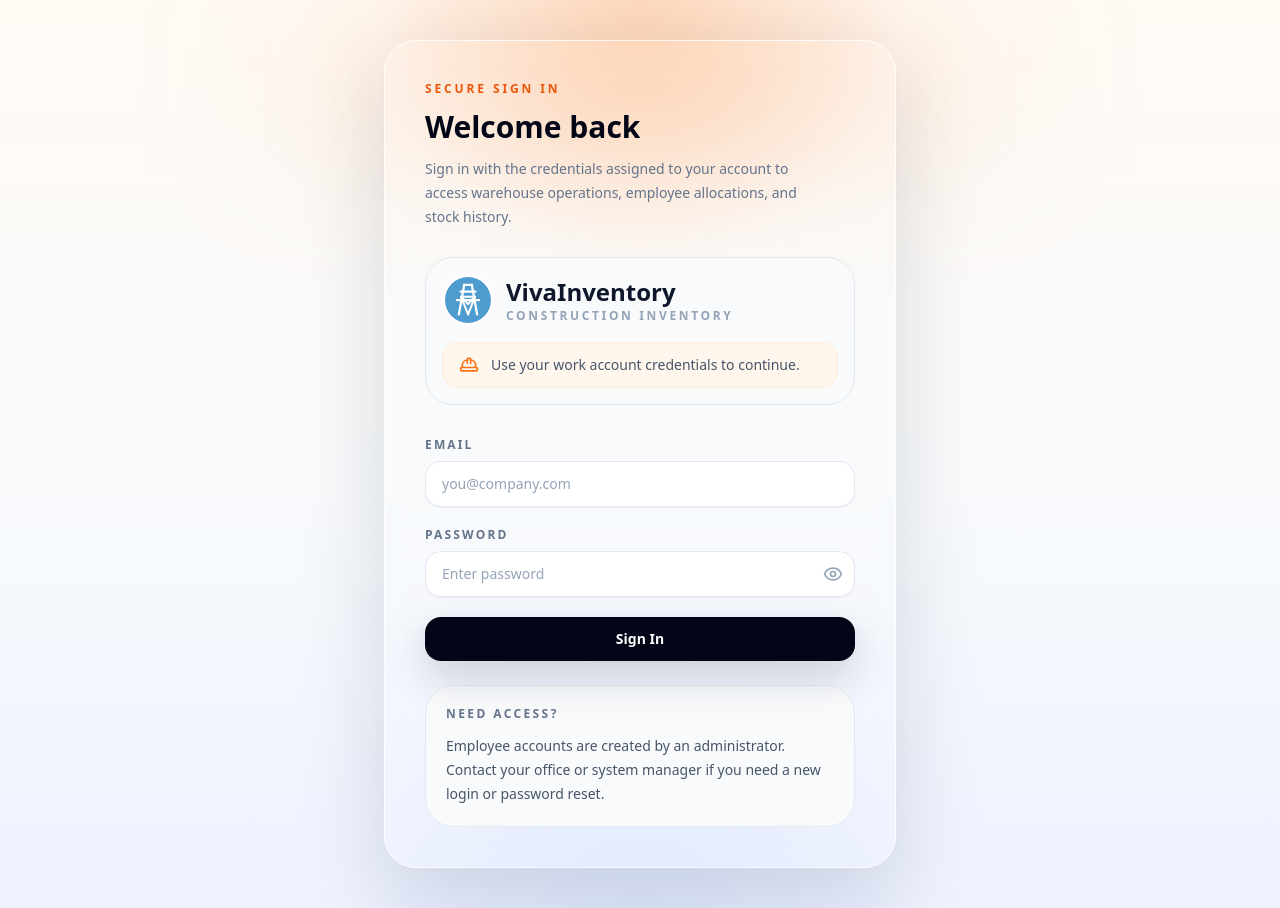
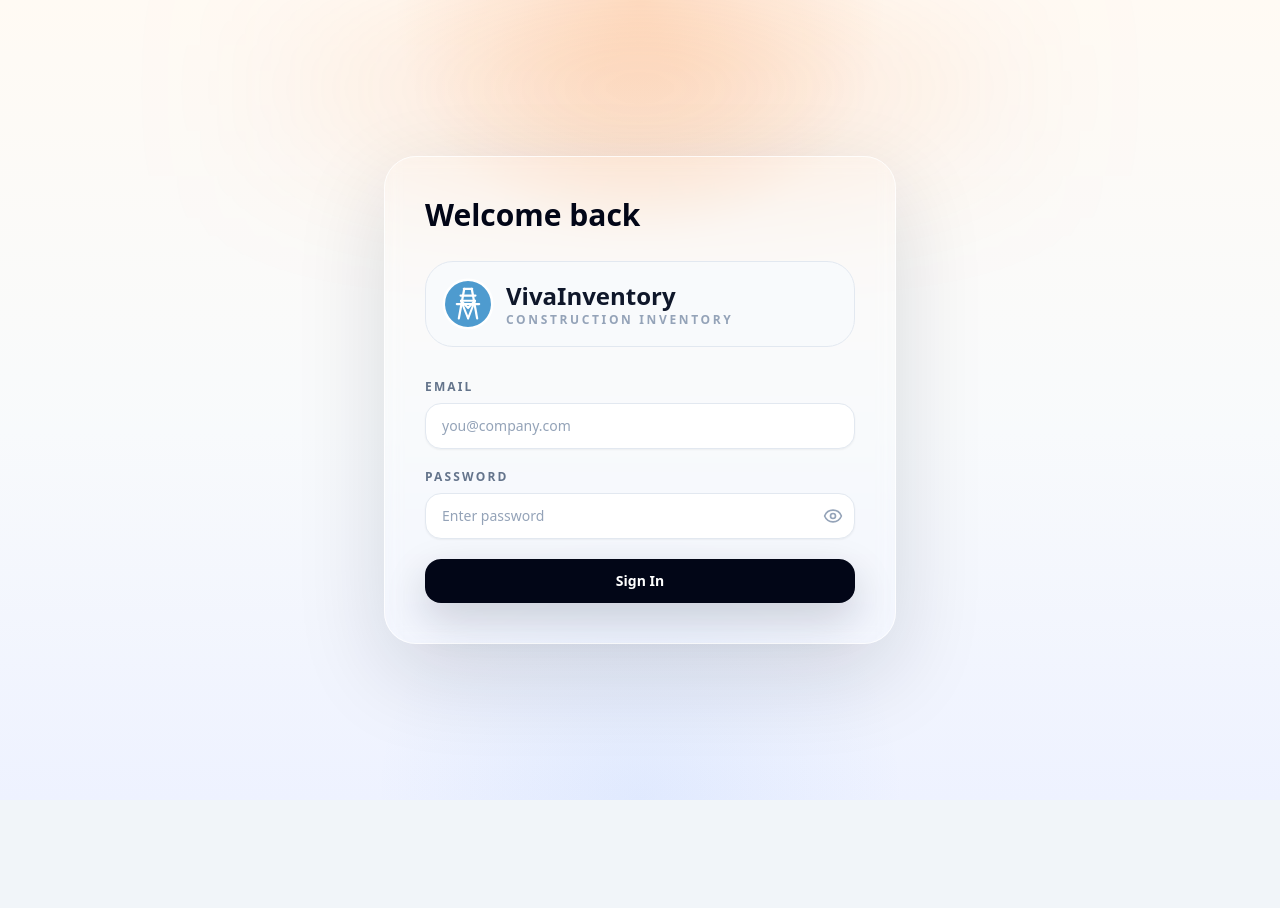
Before and after one commit to Munalthapa710/vivainventory, a Next.js app: page /login in a window 1280 px wide. After the commit the page ends 800 px from the top, so only its background shows below. Built offline with nearby package versions, Linux system fonts and the light colour scheme; no server answers.

Commit message:
chore: simplify login page copy

```diff
--- a/app/(auth)/login/page.jsx
+++ b/app/(auth)/login/page.jsx
@@ -2,7 +2,7 @@
 
 import { useEffect, useState } from "react";
 import { signIn, useSession } from "next-auth/react";
-import { Eye, EyeOff, HardHat } from "lucide-react";
+import { Eye, EyeOff } from "lucide-react";
 import toast from "react-hot-toast";
 import AppSplashScreen from "@/components/AppSplashScreen";
 import BrandLogo from "@/components/BrandLogo";
@@ -76,16 +76,7 @@
         <div className="relative w-full max-w-lg rounded-[2rem] border border-white/80 bg-white/92 p-7 text-slate-900 shadow-[0_30px_90px_rgba(15,23,42,0.14)] backdrop-blur sm:p-8 xl:p-10">
           <div className="flex items-start justify-between gap-4">
             <div>
-              <p className="text-xs font-semibold uppercase tracking-[0.24em] text-orange-600">
-                Secure Sign In
-              </p>
-              <h1 className="mt-3 text-3xl font-bold text-slate-950">
-                Welcome back
-              </h1>
-              <p className="mt-3 max-w-sm text-sm leading-6 text-slate-500">
-                Sign in with the credentials assigned to your account to access
-                warehouse operations, employee allocations, and stock history.
-              </p>
+              <h1 className="text-3xl font-bold text-slate-950">Welcome back</h1>
             </div>
             <div className="hidden sm:block">
               <PwaInstallButton variant="secondary" />
@@ -105,10 +96,6 @@
               <div className="sm:hidden">
                 <PwaInstallButton compact />
               </div>
-            </div>
-            <div className="mt-4 flex items-center gap-3 rounded-2xl border border-orange-100 bg-orange-50 px-4 py-3 text-sm text-slate-600">
-              <HardHat className="h-5 w-5 shrink-0 text-orange-500" />
-              <p>Use your work account credentials to continue.</p>
             </div>
           </div>
 
@@ -167,17 +154,6 @@
               {loading ? "Signing in..." : "Sign In"}
             </button>
           </form>
-
-          <div className="mt-6 rounded-[1.75rem] border border-slate-200 bg-slate-50 p-5">
-            <p className="text-xs font-semibold uppercase tracking-[0.2em] text-slate-500">
-              Need access?
-            </p>
-            <p className="mt-3 text-sm leading-6 text-slate-600">
-              Employee accounts are created by an administrator. Contact your
-              office or system manager if you need a new login or password
-              reset.
-            </p>
-          </div>
         </div>
       </section>
     </main>
```
